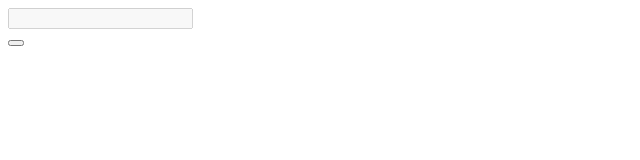
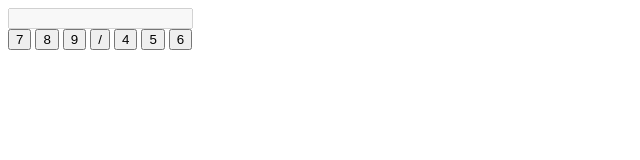
Before and after one commit to Maulllanaaa/kalkulator-Biasa, a plain HTML site: page index.html in a window 1280 px wide. Shown: the whole page, without its empty margins (0-640 px from the left). Drawn offline with Linux system fonts and the light colour scheme.

Commit message:
belum selesai

```diff
--- a/index.html
+++ b/index.html
@@ -9,7 +9,13 @@
     <div class="calculator">
         <input type="text" id="display" disabled>
         <div class="button">
-            <button class="btn" onclick=""></button>
+            <button class="btn" onclick="appendValue('7')">7</button>
+            <button class="btn" onclick="appendValue('8')">8</button>
+            <button class="btn" onclick="appendValue('9')">9</button>
+            <button class="btn operator" onclick="appendValue('/')">/</button>
+            <button class="btn" onclick="appendValue('4')">4</button>
+            <button class="btn" onclick="appendValue('5')">5</button>
+            <button class="btn" onclick="appendValue('6')">6</button>
         </div>
     </div>
 </body>
```
